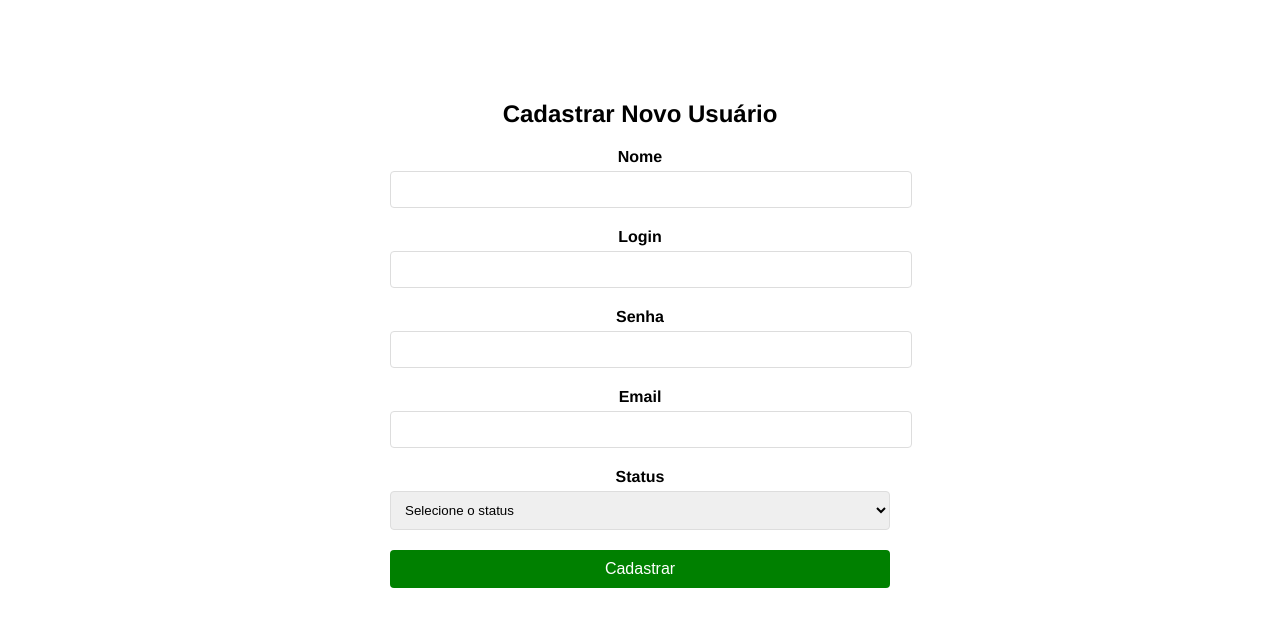
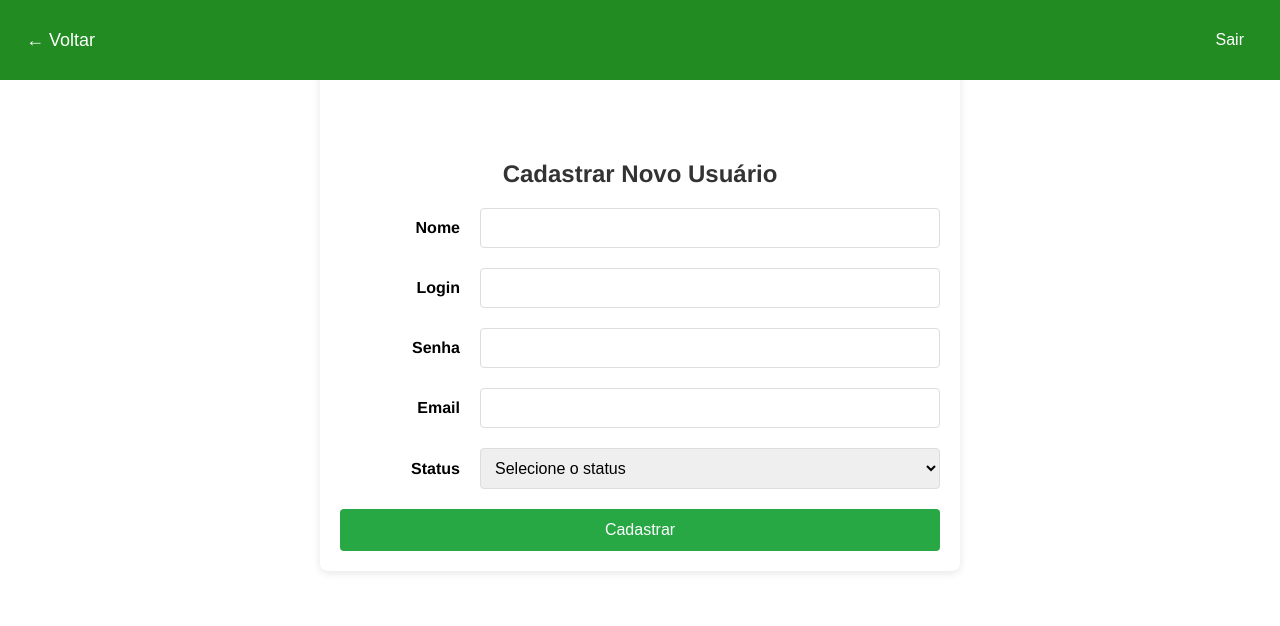
Before and after one commit to cristianfelk/API-HORUS, a Vue app in the folder front-end/: page /usuarios/novo in a window 1280 px wide. Shown: the top 626 px of the page. Built offline with nearby package versions, Linux system fonts and the light colour scheme; sample sign-in values are in the browser's storage.

Commit message:
feat: ajustes

```diff
--- a/front-end/src/views/CreateUser.vue
+++ b/front-end/src/views/CreateUser.vue
@@ -1,5 +1,9 @@
 <template>
   <div class="create-user">
+    <div class="navbar">
+      <button @click="goBack" class="back-button">← Voltar</button>
+      <button @click="logout" class="logout-button">Sair</button>
+    </div>
     <h2>Cadastrar Novo Usuário</h2>
     <form @submit.prevent="postUsuario" autocomplete="off">
       <div class="form-group">
@@ -62,6 +66,13 @@
         console.error('Erro ao cadastrar usuário:', error);
       }
     },
+    goBack() {
+      this.$router.push('/usuarios');
+    },
+    logout() {
+      localStorage.removeItem('authToken');
+      this.$router.push('/');
+    }
   },
 };
 </script>
@@ -69,38 +80,99 @@
 <style scoped>
 .create-user {
   padding: 20px;
-    max-width: 500px;
+  max-width: 600px;
   margin: 0 auto;
+  background-color: #fff;
+  border-radius: 8px;
+  box-shadow: 0 2px 8px rgba(0, 0, 0, 0.1);
+}
+
+.navbar {
+  display: flex;
+  justify-content: space-between;
+  align-items: center;
+  background-color: rgba(34, 139, 34, 1);
+  padding: 10px 20px;
+  color: white;
+  z-index: 1000;
+  position: fixed;
+  top: 0;
+  left: 0;
+  right: 0;
+  height: 60px;
+}
+
+.back-button {
+  background: none;
+  border: none;
+  color: white;
+  font-size: 18px;
+  cursor: pointer;
+}
+
+.logout-button {
+  background-color: rgba(34, 139, 34, 1);
+  color: white;
+  border: none;
+  padding: 8px 16px;
+  border-radius: 4px;
+  cursor: pointer;
+  font-size: 16px;
+}
+
+.logout-button:hover {
+  background-color: rgba(34, 139, 34, 0.8);
+}
+
+h2 {
+  margin-top: 80px;
+  margin-bottom: 20px;
+  font-size: 24px;
+  color: #333;
+  text-align: center;
+}
+
+form {
+  display: flex;
+  flex-direction: column;
 }
 
 .form-group {
+  display: flex;
+  align-items: center;
   margin-bottom: 20px;
 }
 
 label {
-    display: block;
-    margin-bottom: 5px;
+  width: 120px;
+  margin-right: 20px;
   font-weight: bold;
+  text-align: right;
 }
 
 input[type="text"],
 input[type="password"],
 input[type="email"],
 select {
-    width: 100%;
+  flex: 1;
   padding: 10px;
   border: 1px solid #ddd;
   border-radius: 4px;
+  font-size: 16px;
 }
 
 .submit-button {
-    padding: 10px 15px;
-    background-color: green;
+  padding: 12px 20px;
+  background-color: #28a745;
   color: white;
   border: none;
   cursor: pointer;
-    width: 100%;
   border-radius: 4px;
   font-size: 16px;
+  transition: background-color 0.3s ease;
+}
+
+.submit-button:hover {
+  background-color: #218838;
 }
 </style>
--- a/front-end/src/views/Dashboard.vue
+++ b/front-end/src/views/Dashboard.vue
@@ -3,23 +3,31 @@
     <div class="sidebar">
       <div class="sidebar-title">Menu</div>
       <ul class="sidebar-menu">
-        <li class="sidebar-item">
+        <li class="sidebar-item dropdown">
+          <a href="#" class="dropdown-toggle">
+            <img src="https://img.icons8.com/ios-filled/50/database.png" alt="Cadastros" class="menu-icon" />
+            Cadastros
+          </a>
+          <ul class="dropdown-menu">
+            <li class="dropdown-item">
               <router-link to="/usuarios">
                 <img src="https://img.icons8.com/ios-filled/50/user.png" alt="Usuário" class="menu-icon" />
                 Usuário
               </router-link>
             </li>
-        <li class="sidebar-item">
+            <li class="dropdown-item">
               <a href="#">
                 <img src="https://img.icons8.com/ios-filled/50/map.png" alt="Bairro" class="menu-icon" />
                 Bairro
               </a>
             </li>
-        <li class="sidebar-item">
+            <li class="dropdown-item">
               <a href="#">
                 <img src="https://img.icons8.com/ios-filled/50/earth-planet.png" alt="Município" class="menu-icon" />
                 Município
               </a>
+            </li>
+          </ul>
         </li>
       </ul>
     </div>
@@ -29,11 +37,11 @@
         <button @click="logout" class="logout-button">Sair</button>
       </div>
       <div class="dashboard-content">
+        <!-- Conteúdo principal aqui -->
       </div>
     </div>
   </div>
 </template>
-
 
 <script>
 export default {
@@ -58,25 +66,41 @@ export default {
   display: flex;
   justify-content: space-between;
   align-items: center;
-  background-color: rgba(34, 139, 34, 1);
+  background-color: #228B22; /* Verde floresta */
   padding: 10px 20px;
   color: white;
-  z-index: 1000;
   position: fixed;
   top: 0;
   left: 0;
   right: 0;
   height: 60px;
+  box-shadow: 0 2px 4px rgba(0, 0, 0, 0.1);
+  z-index: 1000;
 }
 
 .navbar-logo {
-  height: 60px;
+  height: 50px;
   margin-right: auto;
+}
+
+.logout-button {
+  background-color: #ff4d4d;
+  color: white;
+  border: none;
+  border-radius: 5px;
+  padding: 8px 16px;
+  cursor: pointer;
+  font-size: 16px;
+  transition: background-color 0.3s ease;
+}
+
+.logout-button:hover {
+  background-color: #ff3333;
 }
 
 .sidebar {
   width: 220px;
-  background-color: rgba(34, 139, 34, 1);
+  background-color: #228B22; /* Verde floresta */
   color: white;
   display: flex;
   flex-direction: column;
@@ -85,10 +109,11 @@ export default {
   top: 60px;
   left: 0;
   bottom: 0;
+  box-shadow: 2px 0 4px rgba(0, 0, 0, 0.1);
 }
 
 .sidebar-title {
-  font-size: 22px;
+  font-size: 24px;
   font-weight: bold;
   text-align: center;
   margin-bottom: 20px;
@@ -100,7 +125,7 @@ export default {
 }
 
 .sidebar-item {
-  margin-bottom: 5px;
+  position: relative;
 }
 
 .sidebar-item a {
@@ -110,10 +135,12 @@ export default {
   align-items: center;
   padding: 10px 20px;
   font-size: 16px;
+  border-radius: 5px;
+  transition: background-color 0.3s ease;
 }
 
 .sidebar-item a:hover {
-  background-color: rgba(34, 139, 34, 0.8);
+  background-color: rgba(255, 255, 255, 0.1);
 }
 
 .menu-icon {
@@ -133,5 +160,45 @@ export default {
 
 .dashboard-content {
   padding: 20px;
+  background-color: #f5f5f5;
+  border-radius: 10px;
+  box-shadow: 0 2px 4px rgba(0, 0, 0, 0.1);
+}
+
+.dropdown-menu {
+  display: none;
+  list-style: none;
+  padding: 0;
+  margin: 0;
+  position: absolute;
+  top: 0;
+  left: 100%;
+  background-color: #228B22; /* Verde floresta */
+  width: 200px;
+  border-radius: 5px;
+  box-shadow: 2px 0 4px rgba(0, 0, 0, 0.1);
+  z-index: 1000;
+}
+
+.dropdown-item {
+  margin-bottom: 0;
+}
+
+.dropdown-item a {
+  padding: 10px 20px;
+  color: white;
+  border-bottom: 1px solid rgba(255, 255, 255, 0.2);
+}
+
+.dropdown-item a:last-child {
+  border-bottom: none;
+}
+
+.dropdown-item a:hover {
+  background-color: rgba(255, 255, 255, 0.2);
+}
+
+.dropdown:hover .dropdown-menu {
+  display: block;
 }
 </style>
--- a/front-end/src/views/UserManagement.vue
+++ b/front-end/src/views/UserManagement.vue
@@ -7,7 +7,7 @@
       <button @click="logout" class="logout-button">Sair</button>
     </div>
     <div class="user-management">
-        <h2>Gerenciamento de Usuários</h2>
+      <h2 class="title">Gerenciamento de Usuários</h2>
       <button @click="createUser" class="create-button">Cadastrar Novo Usuário</button>
       <div class="user-table-container">
         <table class="user-table">
@@ -101,7 +101,7 @@
   mounted() {
     this.fetchUsers(); // Busca os usuários ao montar o componente
   },
-  };
+}
 </script>
 
 <style scoped>
@@ -109,13 +109,14 @@
   display: flex;
   flex-direction: column;
   height: 90vh;
+  background-color: #f9f9f9; /* Cor de fundo clara para o contêiner principal */
 }
 
 .navbar {
   display: flex;
   justify-content: space-between;
   align-items: center;
-  background-color: rgba(34, 139, 34, 1); /* Verde igual ao botão de login */
+  background-color: #228B22; /* Verde floresta */
   padding: 10px 20px;
   color: white;
   z-index: 1000;
@@ -124,6 +125,7 @@
   left: 0;
   right: 0;
   height: 60px;
+  box-shadow: 0 2px 4px rgba(0, 0, 0, 0.1);
 }
 
 .navbar-logo-button {
@@ -134,22 +136,23 @@
 }
 
 .navbar-logo {
-  height: 40px; /* Ajuste o tamanho conforme necessário */
+  height: 50px; /* Ajuste o tamanho conforme necessário */
 }
 
 .logout-button {
-  background-color: rgba(34, 139, 34, 1); /* Verde igual ao botão de login */
+  background-color: #ff4d4d;
   color: white;
   border: none;
   padding: 8px 16px;
-  border-radius: 4px;
+  border-radius: 5px;
   cursor: pointer;
   font-size: 16px;
   font-weight: bold;
+  transition: background-color 0.3s ease;
 }
 
 .logout-button:hover {
-  background-color: rgba(34, 139, 34, 0.8); /* Efeito hover */
+  background-color: #ff3333;
 }
 
 .user-management {
@@ -161,13 +164,27 @@
   align-items: center;
 }
 
+.title {
+  font-size: 24px;
+  font-weight: bold;
+  margin-bottom: 20px;
+  color: #333;
+}
+
 .create-button {
   margin-bottom: 20px;
-  padding: 10px 15px;
-  background-color: green;
+  padding: 10px 20px;
+  background-color: #28a745;
   color: white;
   border: none;
+  border-radius: 5px;
   cursor: pointer;
+  font-size: 16px;
+  transition: background-color 0.3s ease;
+}
+
+.create-button:hover {
+  background-color: #218838;
 }
 
 .user-table-container {
@@ -177,30 +194,62 @@
 }
 
 .user-table {
-  width: 90%; /* Ajusta a largura da tabela */
-  max-width: 1200px; /* Limita a largura máxima para evitar que a tabela fique muito larga */
+  width: 90%;
+  max-width: 1200px;
   border-collapse: collapse;
+  box-shadow: 0 2px 4px rgba(0, 0, 0, 0.1);
+  background-color: white;
+  border-radius: 5px;
+  overflow: hidden;
 }
 
 .user-table th,
 .user-table td {
   border: 1px solid #ddd;
-  padding: 8px;
+  padding: 12px;
+  text-align: left;
+}
+
+.user-table th {
+  background-color: #f2f2f2;
+}
+
+.user-table tr:nth-child(even) {
+  background-color: #f9f9f9;
+}
+
+.user-table tr:hover {
+  background-color: #f1f1f1;
 }
 
 .edit-button {
-  margin-right: 10px;
-  background-color: blue;
+  background-color: #007bff;
   color: white;
   border: none;
+  padding: 8px 16px;
+  border-radius: 4px;
   cursor: pointer;
+  font-size: 14px;
+  transition: background-color 0.3s ease;
+}
+
+.edit-button:hover {
+  background-color: #0056b3;
 }
 
 .delete-button {
-  background-color: red;
+  background-color: #dc3545;
   color: white;
   border: none;
+  padding: 8px 16px;
+  border-radius: 4px;
   cursor: pointer;
+  font-size: 14px;
+  transition: background-color 0.3s ease;
+}
+
+.delete-button:hover {
+  background-color: #c82333;
 }
 
 .confirmation-popup {
@@ -208,28 +257,31 @@
   top: 50%;
   left: 50%;
   transform: translate(-50%, -50%);
-  background-color: white;
+  background-color: #fff;
   border: 1px solid #ddd;
   padding: 20px;
-  box-shadow: 0 2px 10px rgba(0, 0, 0, 0.1);
+  border-radius: 5px;
+  box-shadow: 0 4px 6px rgba(0, 0, 0, 0.1);
   z-index: 1000;
   text-align: center;
 }
 
 .confirm-button {
   margin-right: 10px;
-  background-color: green;
+  background-color: #28a745;
   color: white;
   padding: 10px 20px;
   border: none;
+  border-radius: 5px;
   cursor: pointer;
 }
 
 .cancel-button {
-  background-color: grey;
+  background-color: #6c757d;
   color: white;
   padding: 10px 20px;
   border: none;
+  border-radius: 5px;
   cursor: pointer;
 }
 </style>
```
Lines whose indentation alone changed are shown as unchanged.
